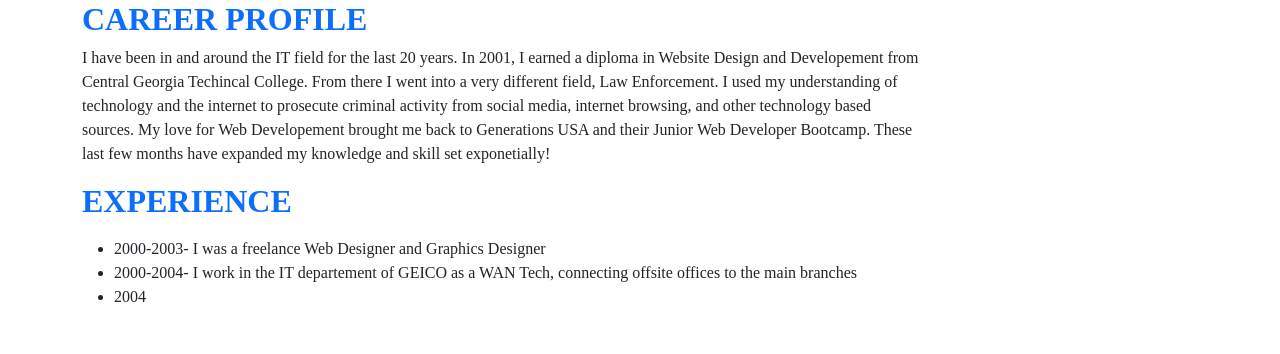
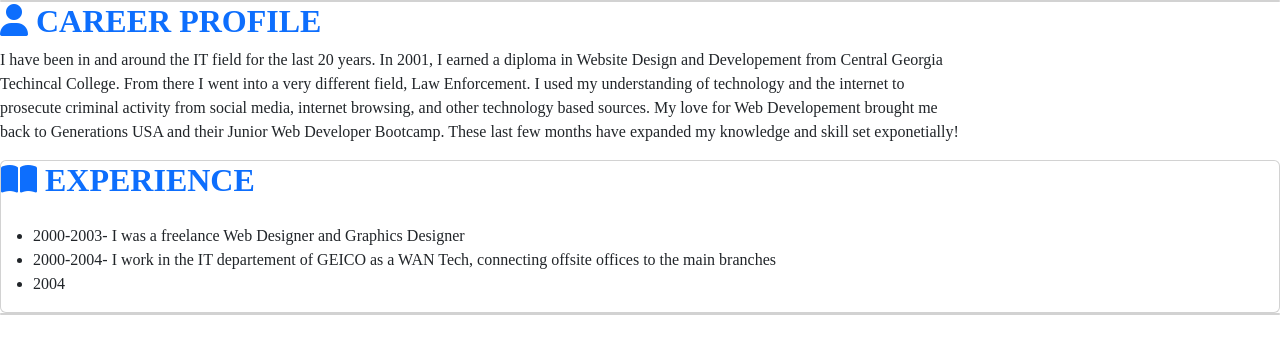
Before and after one commit to CoryMarberry/Resume-Project, a plain HTML site: page index.html in a window 1280 px wide. Drawn offline with nearby package versions, Linux system fonts and the light colour scheme.

Commit message:
updated icons

```diff
--- a/index.html
+++ b/index.html
@@ -6,15 +6,16 @@
     <meta name="viewport" content="width=device-width, initial-scale=1.0" />
     <title>Document</title>
     <!-- Link to the stylesheet -->
-    <link rel="stylesheet" type="text/css" href="./assets/css/style.css" />
+    <script src="https://kit.fontawesome.com/92210c3ba0.js" crossorigin="anonymous"></script>
     <link href="https://cdn.jsdelivr.net/npm/bootstrap@5.2.2/dist/css/bootstrap.min.css" rel="stylesheet"
     integrity="sha384-Zenh87qX5JnK2Jl0vWa8Ck2rdkQ2Bzep5IDxbcnCeuOxjzrPF/et3URy9Bv1WTRi"
     crossorigin="anonymous">
+    <link rel="stylesheet" type="text/css" href="./assets/css/style.css" />
   </head>
   <body>
-    <div class="container">
+    <div class="card"></div>
       <div id="profile-head" class="col-auto">
-        <h2 class="text-primary"><strong>CAREER PROFILE</strong></h2>
+      <h2 class="text-primary"> <i class="fa-solid fa-user"></i> <strong>CAREER PROFILE</strong></h2>
       </div>
 
       <div id="profile" class="col-9">
@@ -24,11 +25,12 @@
           internet to prosecute criminal activity from social media, internet browsing, and other technology based
           sources. My love for Web Developement brought me back to Generations USA and their Junior Web Developer Bootcamp.
           These last few months have expanded my knowledge and skill set exponetially! </p>
-
       </div>
+    </div>
       <break></break>
+    <div class="card">
       <div id="exp-head" class="col-auto">
-        <h2 class="text-primary"><strong>EXPERIENCE</strong></h2>
+        <h2 class="text-primary"><i class="fa-sharp fa-solid fa-book-open"></i> <strong>EXPERIENCE</strong></h2>
       </div>
 
       <div id="experience" class="col-9">
@@ -40,13 +42,11 @@
             <li>2004</li>
           </ul>
         </p>
-
       </div>
-
+    </div>
+    <div class="card">
       <div id="card">
-
       </div>
-
     </div>
   </body>
 </html>
```
